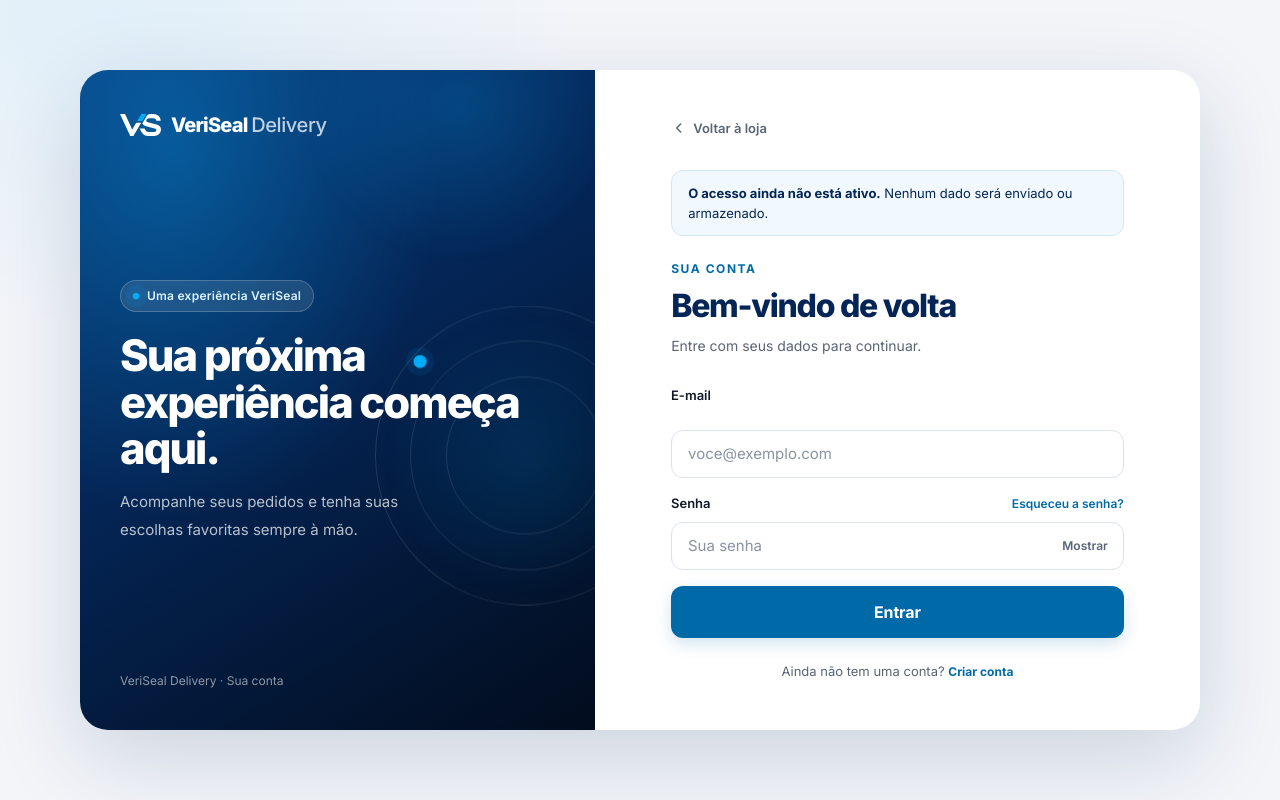
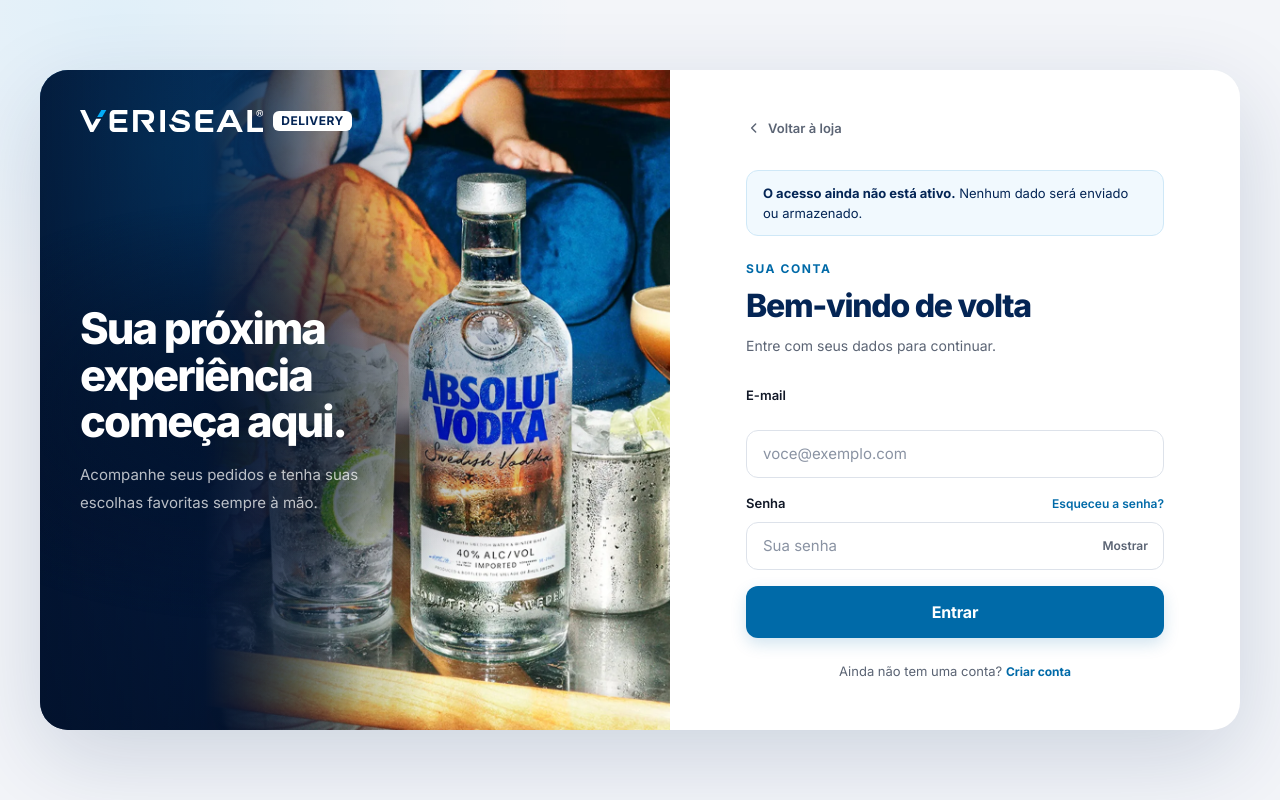
Before and after one commit to guilhermerezende-hub/VeriSealDelivery, a website: page login.html in a window 1280 px wide. Drawn offline with Linux system fonts and the light colour scheme.

Commit message:
Mudança na imagem do login e de cadastro
Trovca da logo da empresa na mesma página

```diff
--- a/js/login.js
+++ b/js/login.js
@@ -37,14 +37,10 @@ const courier =
 
 if (courier) {
   document.title = "Entrar | Entregadores VeriSeal Delivery";
-  document.querySelector("#visualBadge").lastChild.textContent =
-    " Portal do entregador ";
   document.querySelector("#visualTitle").innerHTML =
     'Suas entregas<br class="max-sm:hidden" /> começam aqui.';
   document.querySelector("#visualText").textContent =
     "Acompanhe seu cadastro, seus horários e as entregas da sua região.";
-  document.querySelector("#visualFoot").textContent =
-    "VeriSeal Delivery · Entregadores";
   const backLink = document.querySelector("#backLink");
   backLink.href = "entregadores.html";
   backLink.querySelector("span").textContent = "Voltar à área de entregadores";
--- a/login.html
+++ b/login.html
@@ -19,31 +19,22 @@
     <link rel="stylesheet" href="styles/login.css" />
   </head>
   <body class="login-page min-h-screen bg-surface px-5 py-6 text-fg antialiased max-sm:px-3 max-sm:py-3">
-    <main class="mx-auto flex min-h-[calc(100svh-48px)] w-full max-w-[1120px] items-center justify-center max-sm:min-h-[calc(100svh-24px)]">
+    <main class="mx-auto flex min-h-[calc(100svh-48px)] w-full max-w-[1200px] items-center justify-center max-sm:min-h-[calc(100svh-24px)]">
       <section class="login-layout grid w-full overflow-hidden rounded-[28px] bg-white shadow-[0_28px_90px_rgba(4,37,85,.16)] max-sm:grid-cols-1 max-sm:rounded-[22px]" aria-label="Acesso à VeriSeal Delivery">
         <aside class="login-visual relative flex min-h-[660px] flex-col overflow-hidden p-10 text-white max-lg:min-h-[620px] max-lg:p-8 max-sm:min-h-0 max-sm:px-6 max-sm:pt-6 max-sm:pb-7" aria-label="VeriSeal Delivery">
           <a class="relative z-10 inline-flex w-fit items-center gap-2.5 rounded-lg text-white no-underline" href="index.html" aria-label="VeriSeal Delivery, voltar à loja">
-            <img class="aspect-mark h-[22px] w-auto" src="assets/brand/logo-short-dark-bg.svg" alt="" />
-            <span class="text-[20px] font-extrabold tracking-[-.04em]">VeriSeal <span class="font-medium tracking-[-.02em] text-white/75">Delivery</span></span>
+            <img class="aspect-wordmark h-[22px] w-auto max-sm:h-[18px]" src="assets/brand/logo-dark-bg.svg" alt="" />
+            <span class="rounded-md bg-white px-2 py-[3px] text-[12px] leading-[1.2] font-bold tracking-[.04em] text-navy uppercase max-sm:text-[11px]">Delivery</span>
           </a>
 
-          <div class="relative z-10 mt-auto max-w-[400px] pb-5 pt-16 max-sm:pt-8 max-sm:pb-0">
-            <span class="mb-5 inline-flex items-center gap-2 rounded-full border border-white/20 bg-white/10 px-3 py-1.5 text-[12px] font-semibold tracking-[.02em] text-[#d9f4ff] backdrop-blur-sm max-sm:mb-3" id="visualBadge">
-              <span class="size-1.5 rounded-full bg-cyan"></span>
-              Uma experiência VeriSeal
-            </span>
+          <div class="relative z-10 my-auto max-w-[400px] py-6 max-sm:max-w-[64%] max-sm:pt-8 max-sm:pb-0">
             <p class="text-[clamp(30px,3.4vw,44px)] leading-[1.08] font-extrabold tracking-[-.045em] max-sm:text-[28px]" id="visualTitle">Sua próxima<br class="max-sm:hidden" /> experiência começa aqui.</p>
             <p class="mt-4 max-w-[330px] text-[15px] leading-7 text-white/72 max-sm:hidden" id="visualText">Acompanhe seus pedidos e tenha suas escolhas favoritas sempre à mão.</p>
           </div>
 
-          <div class="login-orbit absolute right-[-84px] bottom-[118px] size-[300px] rounded-full border border-white/12 max-sm:hidden" aria-hidden="true">
-            <div class="absolute inset-[34px] rounded-full border border-white/10"></div>
-            <div class="absolute inset-[70px] rounded-full border border-white/10"></div>
-            <div class="absolute top-[49px] left-[38px] size-3 rounded-full bg-cyan shadow-[0_0_26px_8px_rgba(3,173,249,.28)]"></div>
-            <div class="absolute right-[51px] bottom-[45px] size-2 rounded-full bg-white/75"></div>
+          <div class="login-photo" aria-hidden="true">
+            <img src="assets/photos/absolut-party.webp" alt="" width="1400" height="1400" fetchpriority="high" decoding="async" draggable="false" />
           </div>
-
-          <p class="relative z-10 mt-auto pt-8 text-[12px] text-white/55 max-sm:hidden" id="visualFoot">VeriSeal Delivery <span aria-hidden="true">·</span> Sua conta</p>
         </aside>
 
         <div class="flex min-w-0 flex-col justify-center px-[clamp(32px,6vw,76px)] py-12 max-sm:px-6 max-sm:py-8">
--- a/styles/login.css
+++ b/styles/login.css
@@ -53,27 +53,6 @@
   }
 }
 
-@keyframes loginOrbitFloat {
-  from {
-    transform: translate3d(0, 0, 0) rotate(-3deg);
-  }
-  to {
-    transform: translate3d(-8px, -13px, 0) rotate(3deg);
-  }
-}
-
-@keyframes loginBeacon {
-  0%,
-  100% {
-    box-shadow: 0 0 0 0 rgb(3 173 249 / 0.4);
-    transform: scale(1);
-  }
-  50% {
-    box-shadow: 0 0 0 9px rgb(3 173 249 / 0);
-    transform: scale(1.12);
-  }
-}
-
 @keyframes loginNoticeIn {
   from {
     opacity: 0;
@@ -108,9 +87,9 @@
   .login-layout {
     display: grid;
     width: 100%;
-    max-width: 1120px;
+    max-width: 1200px;
     overflow: hidden;
-    grid-template-columns: minmax(0, 0.92fr) minmax(420px, 1.08fr);
+    grid-template-columns: minmax(0, 1.05fr) minmax(420px, 0.95fr);
     border-radius: 28px;
     background: #fff;
     box-shadow: 0 28px 90px rgb(4 37 85 / 0.16);
@@ -175,8 +154,7 @@
   }
 
   .login-visual > a,
-  .login-visual > div,
-  .login-visual > p {
+  .login-visual > div {
     position: relative;
     z-index: 1;
   }
@@ -193,34 +171,9 @@
 
   .login-visual > div:nth-of-type(1) {
     max-width: 400px;
-    margin-top: auto;
-    padding-block: 64px 20px;
+    margin-block: auto;
+    padding-block: 24px;
     animation: loginCopyIn 620ms 260ms cubic-bezier(0.2, 0.7, 0.2, 1) both;
-  }
-
-  .login-visual > div:nth-of-type(1) > span {
-    display: inline-flex;
-    align-items: center;
-    gap: 8px;
-    margin-bottom: 20px;
-    border: 1px solid rgb(255 255 255 / 0.2);
-    border-radius: 999px;
-    background: rgb(255 255 255 / 0.1);
-    padding: 6px 12px;
-    color: #d9f4ff;
-    font-size: 12px;
-    font-weight: 600;
-  }
-
-  .login-visual > div:nth-of-type(1) > span span {
-    width: 6px;
-    height: 6px;
-    margin: 0;
-    border: 0;
-    border-radius: 50%;
-    background: var(--color-cyan);
-    padding: 0;
-    animation: loginBeacon 3s ease-in-out infinite;
   }
 
   .login-visual > div:nth-of-type(1) p {
@@ -229,6 +182,10 @@
     font-weight: 800;
     letter-spacing: -0.045em;
     line-height: 1.08;
+  }
+
+  .login-visual #visualTitle {
+    max-width: 7.6em;
   }
 
   .login-visual > div:nth-of-type(1) p + p {
@@ -241,30 +198,50 @@
     line-height: 1.75;
   }
 
-  .login-visual > p {
-    margin: auto 0 0;
-    padding-top: 32px;
-    color: rgb(255 255 255 / 0.55);
-    font-size: 12px;
+  .login-visual > .login-photo {
+    position: absolute;
+    z-index: 0;
+    inset: 0;
+    pointer-events: none;
   }
 
-  .login-orbit {
+  .login-photo img {
     position: absolute;
-    right: -84px;
-    bottom: 118px;
-    width: 300px;
-    height: 300px;
-    border-color: rgb(255 255 255 / 0.13);
-    background: radial-gradient(circle, rgb(3 173 249 / 0.12), transparent 68%);
-    animation: loginOrbitFloat 10s ease-in-out infinite alternate;
+    top: 0;
+    right: 0;
+    width: 74%;
+    height: 100%;
+    object-fit: cover;
+    object-position: 22% 50%;
+    -webkit-mask-image: linear-gradient(90deg, transparent 0, #000 34%);
+    mask-image: linear-gradient(90deg, transparent 0, #000 34%);
+    user-select: none;
   }
 
-  .login-orbit > div:nth-child(3) {
-    animation: loginBeacon 3s ease-in-out infinite;
+  .login-photo::after {
+    position: absolute;
+    inset: 0;
+    background: linear-gradient(
+      90deg,
+      rgb(3 16 40 / 0.8) 0%,
+      rgb(3 16 40 / 0.46) 38%,
+      transparent 62%
+    );
+    content: "";
   }
 
-  .login-orbit > div:nth-child(4) {
-    animation: loginOrbitFloat 7s ease-in-out infinite alternate-reverse;
+  .login-visual > div:nth-of-type(1)::before {
+    position: absolute;
+    z-index: -1;
+    inset: -30% -30% -30% -50%;
+    background: radial-gradient(
+      closest-side,
+      rgb(2 16 40 / 0.72),
+      rgb(2 16 40 / 0.36) 55%,
+      transparent
+    );
+    content: "";
+    pointer-events: none;
   }
 
   .login-layout > div:last-child {
@@ -518,18 +495,26 @@
       padding-block: 28px 0;
     }
 
-    .login-visual > div:nth-of-type(1) > span {
-      margin-bottom: 12px;
-    }
-
     .login-visual > div:nth-of-type(1) p {
       font-size: 28px;
     }
 
-    .login-visual > div:nth-of-type(1) p + p,
-    .login-visual > p,
-    .login-orbit {
+    .login-visual > div:nth-of-type(1) p + p {
       display: none;
+    }
+
+    .login-photo img {
+      width: 58%;
+      object-position: 50% 40%;
+    }
+
+    .login-photo::after {
+      background: linear-gradient(
+        90deg,
+        rgb(3 16 40 / 0.85) 0%,
+        rgb(3 16 40 / 0.55) 45%,
+        transparent 75%
+      );
     }
 
     .login-layout > div:last-child {
@@ -561,9 +546,6 @@
     .login-visual::after,
     .login-visual > a,
     .login-visual > div:nth-of-type(1),
-    .login-visual > div:nth-of-type(1) > span span,
-    .login-orbit,
-    .login-orbit > div,
     .login-layout > div:last-child,
     .login-layout #authForms form:not(.hidden),
     .login-layout .is-mode-entering,
```
Also changed, not shown: entregadores.html (+1 -28 lines), assets/brand/logo-dark-bg.svg (added), assets/css/site.css.
